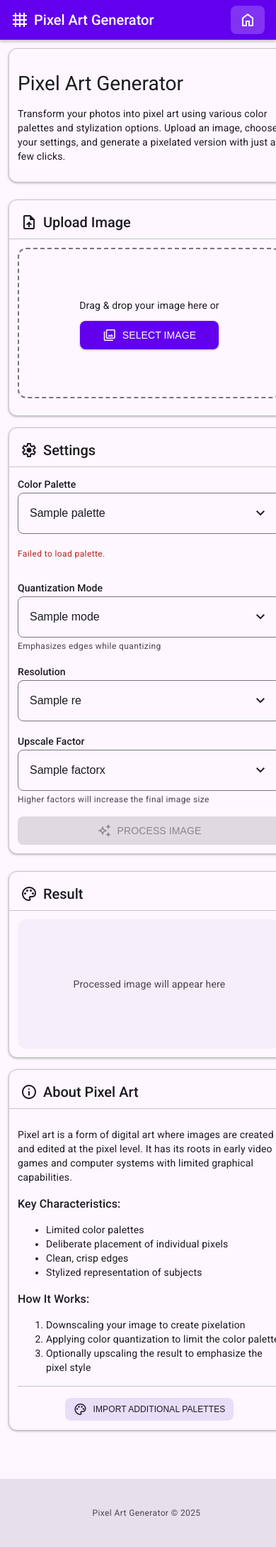
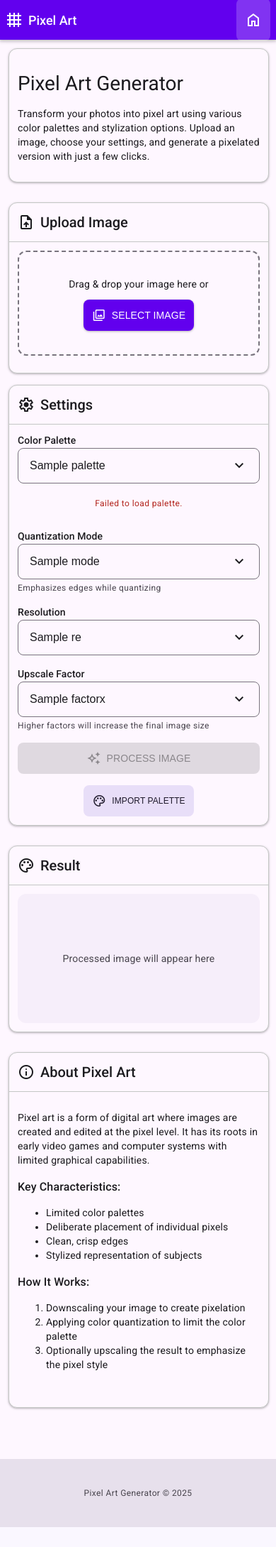
Before and after one commit to thandrich/PixelatorApp, a Flask app: template templates/index.html in a window 390 px wide; the page is wider, and only the part inside the window is pictured. Shown: that part at 71% size. After the commit the page ends 2151 px from the top of that part, so only its background shows below. Run offline with Flask 3, Linux system fonts and the light colour scheme; tables that the repository leaves empty hold one stand-in row (values such as "Sample post"); the template is opened without the code that fills it: values that come from a table or form of the project are taken from there, most other values are stand-ins (such as "Sample title", 1, 10 or a date in 2020).

Commit message:
Improve mobile responsiveness by adding responsive CSS and adjusting layout
Replit-Commit-Author: Agent
Replit-Commit-Session-Id: 17d3269e-bb8a-41a7-87a4-9f9848e5e900
Replit-Commit-Screenshot-Url: https://storage.googleapis.com/screenshot-production-us-central1/94f880d1-6702-4755-87bb-eb26dfe89be1/bc18ac54-f43c-40a3-a5eb-276032f3ac25.jpg

```diff
--- /dev/null
+++ b/static/css/responsive.css
@@ -0,0 +1,290 @@
+/* Responsive overrides for Material Design 3 - Mobile First Approach */
+
+/* Base styles for mobile devices */
+.md-container {
+  padding: var(--md-space-3);
+  width: 100%;
+  box-sizing: border-box;
+}
+
+/* Better handling of small screens */
+@media (max-width: 599px) {
+  body {
+    font-size: 14px;
+  }
+
+  /* Adjust top app bar for mobile */
+  .md-top-app-bar-row {
+    height: 56px;
+    padding: 0 var(--md-space-2);
+  }
+
+  .md-top-app-bar-title {
+    font-size: 1.125rem;
+  }
+
+  /* Make sure cards don't overflow */
+  .md-card {
+    width: 100%;
+    margin-bottom: var(--md-space-3);
+  }
+
+  .md-card-body,
+  .md-card-header {
+    padding: var(--md-space-3);
+  }
+
+  /* Properly stack columns on mobile */
+  .md-grid {
+    margin: 0;
+  }
+
+  .md-grid-col {
+    padding: 0;
+    margin-bottom: var(--md-space-3);
+  }
+
+  /* Adjust dropzone for smaller screens */
+  .md-dropzone {
+    min-height: 120px;
+    padding: var(--md-space-3);
+  }
+
+  /* Fix button sizes */
+  .md-button {
+    min-width: unset;
+    padding: 0 var(--md-space-3);
+  }
+
+  /* Adjust form controls */
+  .md-select-outline,
+  .md-text-field-outline {
+    height: 48px;
+  }
+
+  /* Better modal positioning */
+  .md-modal-dialog {
+    width: 95%;
+    max-width: 100%;
+  }
+}
+
+/* Small tablets and large phones */
+@media (min-width: 600px) and (max-width: 959px) {
+  .md-container {
+    padding: var(--md-space-4);
+  }
+
+  /* Keep some horizontal padding */
+  .md-grid {
+    margin: 0 -6px;
+  }
+
+  .md-grid-col {
+    padding: 0 6px;
+    margin-bottom: var(--md-space-3);
+  }
+}
+
+/* Medium-sized tablets and small laptops */
+@media (min-width: 960px) and (max-width: 1279px) {
+  .md-container {
+    max-width: 940px;
+  }
+}
+
+/* Larger screens */
+@media (min-width: 1280px) {
+  .md-container {
+    max-width: 1140px;
+  }
+}
+
+/* Reusable responsive utilities */
+.md-hide-xs {
+  display: none !important;
+}
+
+@media (min-width: 600px) {
+  .md-hide-xs {
+    display: initial !important;
+  }
+
+  .md-hide-sm-up {
+    display: none !important;
+  }
+}
+
+/* Fix for large content overflow */
+img {
+  max-width: 100%;
+  height: auto;
+}
+
+/* Fix iOS form elements */
+input,
+select,
+textarea {
+  font-size: 16px !important; /* Prevents iOS zoom on focus */
+}
+
+/* Improve tap targets for mobile */
+.md-navigation-link,
+.md-button,
+select,
+input {
+  min-height: 44px; /* Recommended minimum touch target size */
+}
+
+/* Improve mobile scrolling */
+.md-modal-body {
+  max-height: 70vh;
+  overflow-y: auto;
+  -webkit-overflow-scrolling: touch;
+}
+
+/* Fix for devices with notches */
+@supports (padding: max(0px)) {
+  .md-container {
+    padding-left: max(var(--md-space-3), env(safe-area-inset-left));
+    padding-right: max(var(--md-space-3), env(safe-area-inset-right));
+  }
+
+  /* Adjust padding for the top app bar */
+  .md-top-app-bar {
+    padding-top: env(safe-area-inset-top);
+  }
+
+  /* Adjust padding for modal dialogs */
+  .md-modal-dialog {
+    padding-left: max(0px, env(safe-area-inset-left));
+    padding-right: max(0px, env(safe-area-inset-right));
+  }
+}
+
+/* Flex reordering for mobile */
+@media (max-width: 599px) {
+  .md-order-1 { order: 1; }
+  .md-order-2 { order: 2; }
+  .md-order-3 { order: 3; }
+}
+
+/* Fix for hover effects on touch devices */
+@media (hover: none) {
+  .md-button:hover {
+    background-color: initial;
+  }
+
+  .md-card:hover {
+    transform: none;
+  }
+}
+
+/* Responsive utility classes for order, display, and positioning */
+@media (min-width: 600px) {
+  .md-order-md-1 { order: 1 !important; }
+  .md-order-md-2 { order: 2 !important; }
+  .md-order-md-3 { order: 3 !important; }
+
+  .md-d-md-none { display: none !important; }
+  .md-d-md-block { display: block !important; }
+  .md-d-md-flex { display: flex !important; }
+  .md-d-md-inline { display: inline !important; }
+  .md-d-md-inline-block { display: inline-block !important; }
+}
+
+/* Additional utility classes for common screen sizes */
+.md-w-auto { width: auto !important; }
+.md-h-auto { height: auto !important; }
+
+/* Fix for select elements on Safari mobile */
+@supports (-webkit-touch-callout: none) {
+  select,
+  textarea,
+  input {
+    font-size: 16px !important;
+  }
+
+  .md-select-outline {
+    background-color: var(--md-surface);
+  }
+}
+
+/* Improved card and button styles for touch interfaces */
+@media (hover: none) {
+  .md-button {
+    padding-top: 8px;
+    padding-bottom: 8px;
+  }
+
+  .md-card {
+    margin-bottom: 16px;
+  }
+
+  /* Increase tap target sizes */
+  .color-swatch {
+    width: 32px;
+    height: 32px;
+    margin: 3px;
+  }
+}
+
+/* Add touch ripple effect */
+.md-button {
+  position: relative;
+  overflow: hidden;
+}
+
+.md-button:after {
+  content: "";
+  display: block;
+  position: absolute;
+  width: 100%;
+  height: 100%;
+  top: 0;
+  left: 0;
+  pointer-events: none;
+  background-image: radial-gradient(circle, #fff 10%, transparent 10.01%);
+  background-repeat: no-repeat;
+  background-position: 50%;
+  transform: scale(10, 10);
+  opacity: 0;
+  transition: transform .5s, opacity 1s;
+}
+
+.md-button:active:after {
+  transform: scale(0, 0);
+  opacity: .2;
+  transition: 0s;
+}
+
+/* Fix iOS 100vh issue */
+@supports (-webkit-touch-callout: none) {
+  .md-modal {
+    height: -webkit-fill-available;
+  }
+}
+
+/* Improve handling of very small screens */
+@media (max-width: 359px) {
+  html {
+    font-size: 14px;
+  }
+
+  .md-card-title {
+    font-size: 1.1rem;
+  }
+
+  .md-top-app-bar-row {
+    padding: 0 var(--md-space-1);
+  }
+
+  .md-button {
+    padding: 0 var(--md-space-2);
+    font-size: 0.75rem;
+  }
+
+  .md-button .material-symbols-outlined {
+    font-size: 1rem;
+  }
+}
--- a/static/css/style.css
+++ b/static/css/style.css
@@ -228,3 +228,95 @@
 #import-palette-link {
   transition: all var(--md-duration-short) var(--md-easing-standard);
 }
+
+/* Mobile-specific improvements */
+@media (max-width: 599px) {
+  /* Smaller drop area for mobile */
+  .md-dropzone {
+    padding: var(--md-space-3);
+    min-height: 130px;
+  }
+
+  /* Smaller preview size on mobile */
+  #preview img {
+    max-height: 150px;
+  }
+
+  /* Improve touch feedback */
+  .md-button:active {
+    opacity: 0.8;
+  }
+
+  /* Adjust card spacing for mobile */
+  .md-card {
+    margin-bottom: var(--md-space-3);
+  }
+
+  /* Better select dropdown on mobile */
+  .md-select-input {
+    padding-right: 30px; /* Make room for the arrow icon */
+  }
+
+  /* Improved color swatches for mobile */
+  .md-palette-container {
+    justify-content: center;
+  }
+}
+
+/* Improve modal positioning on mobile */
+@media (max-width: 599px) {
+  .md-modal-dialog {
+    margin: var(--md-space-2);
+    max-height: 90vh;
+  }
+
+  .md-modal-body {
+    padding: var(--md-space-3);
+  }
+
+  .md-loading-spinner {
+    width: 36px;
+    height: 36px;
+  }
+}
+
+/* Better focus styles for accessibility */
+.md-button:focus-visible,
+.md-select-input:focus-visible {
+  outline: 2px solid var(--md-primary);
+  outline-offset: 2px;
+}
+
+/* Fix touch delay on mobile */
+* {
+  touch-action: manipulation;
+}
+
+/* Make sure previews are centered */
+#preview, #result-container {
+  display: flex;
+  flex-direction: column;
+  align-items: center;
+  justify-content: center;
+}
+
+/* Add smooth animations for better UX */
+.md-dropzone,
+#preview img,
+.md-button,
+.md-card,
+.color-swatch {
+  transition: all 0.2s ease-in-out;
+}
+
+/* Fix loading modal for mobile */
+@media (max-width: 599px) {
+  #loadingModal .md-button {
+    margin-top: var(--md-space-2);
+    width: 100%;
+  }
+
+  #errorModal .md-button {
+    width: 100%;
+  }
+}
--- a/templates/base.html
+++ b/templates/base.html
@@ -2,7 +2,7 @@
 <html lang="en">
 <head>
     <meta charset="UTF-8">
-    <meta name="viewport" content="width=device-width, initial-scale=1.0">
+    <meta name="viewport" content="width=device-width, initial-scale=1.0, viewport-fit=cover">
     <title>{% block title %}Pixel Art Generator{% endblock %}</title>
 
     <!-- Material Design 3 Resources -->
@@ -11,6 +11,7 @@
     <link rel="stylesheet" href="https://cdnjs.cloudflare.com/ajax/libs/font-awesome/6.4.0/css/all.min.css">
     <link rel="stylesheet" href="{{ url_for('static', filename='css/material.css') }}">
     <link rel="stylesheet" href="{{ url_for('static', filename='css/style.css') }}">
+    <link rel="stylesheet" href="{{ url_for('static', filename='css/responsive.css') }}">
     {% block extra_css %}{% endblock %}
 </head>
 <body>
@@ -21,7 +22,8 @@
                 <section class="md-top-app-bar-section md-top-app-bar-section--align-start">
                     <a class="md-top-app-bar-title" href="/">
                         <span class="material-symbols-outlined md-top-app-bar-icon">grid_4x4</span>
-                        Pixel Art Generator
+                        <span class="md-hide-xs">Pixel Art Generator</span>
+                        <span class="md-hide-sm-up">Pixel Art</span>
                     </a>
                 </section>
                 <section class="md-top-app-bar-section md-top-app-bar-section--align-end">
@@ -30,7 +32,7 @@
                             <li class="md-navigation-item">
                                 <a class="md-navigation-link active" href="/">
                                     <span class="material-symbols-outlined">home</span>
-                                    <span class="md-navigation-text">Home</span>
+                                    <span class="md-navigation-text md-hide-xs">Home</span>
                                 </a>
                             </li>
                         </ul>
--- a/templates/error.html
+++ b/templates/error.html
@@ -12,9 +12,9 @@
                     Error {{ code }}
                 </h2>
             </div>
-            <div class="md-card-body md-p-5">
+            <div class="md-card-body md-p-md-5 md-p-4">
                 <p class="md-text-body-large md-mb-4">{{ error }}</p>
-                <a href="/" class="md-button md-button-filled">
+                <a href="/" class="md-button md-button-filled md-w-100 md-w-md-auto">
                     <span class="material-symbols-outlined">home</span>
                     Return to Home
                 </a>
--- a/templates/index.html
+++ b/templates/index.html
@@ -18,8 +18,31 @@
 </div>
 
 <div class="md-grid">
-    <!-- Left Column - Upload and Settings -->
-    <div class="md-grid-col md-grid-col-12 md-grid-col-md-4">
+    <!-- Result Card (On top for mobile) -->
+    <div class="md-grid-col md-grid-col-12 md-grid-col-md-8 md-order-2 md-order-md-1">
+        <div class="md-card md-shadow-1 md-mb-4">
+            <div class="md-card-header">
+                <h2 class="md-card-title md-d-flex md-align-center">
+                    <span class="material-symbols-outlined md-mr-2">palette</span>
+                    Result
+                </h2>
+            </div>
+            <div class="md-card-body">
+                <div id="result-container" class="md-text-center">
+                    <p class="md-text-body-medium md-text-secondary">Processed image will appear here</p>
+                </div>
+                <div id="download-container" class="md-text-center md-mt-4" style="display: none;">
+                    <a id="download-link" class="md-button md-button-filled" download>
+                        <span class="material-symbols-outlined">download</span>
+                        Download Image
+                    </a>
+                </div>
+            </div>
+        </div>
+    </div>
+
+    <!-- Left Column - Upload and Settings (First for mobile) -->
+    <div class="md-grid-col md-grid-col-12 md-grid-col-md-4 md-order-1 md-order-md-2">
         <!-- Upload Card -->
         <div class="md-card md-shadow-1 md-mb-4">
             <div class="md-card-header">
@@ -119,35 +142,21 @@
                         <span class="material-symbols-outlined">auto_awesome</span>
                         Process Image
                     </button>
+
+                    <!-- Import Palette (Mobile position) -->
+                    <div class="md-text-center md-mt-4 md-d-block md-d-md-none">
+                        <button id="import-palette-link-mobile" class="md-button md-button-tonal md-button-small">
+                            <span class="material-symbols-outlined">color_lens</span>
+                            Import Palette
+                        </button>
+                    </div>
                 </form>
             </div>
         </div>
     </div>
 
-    <!-- Right Column - Result and Info -->
-    <div class="md-grid-col md-grid-col-12 md-grid-col-md-8">
-        <!-- Result Card -->
-        <div class="md-card md-shadow-1 md-mb-4">
-            <div class="md-card-header">
-                <h2 class="md-card-title md-d-flex md-align-center">
-                    <span class="material-symbols-outlined md-mr-2">palette</span>
-                    Result
-                </h2>
-            </div>
-            <div class="md-card-body">
-                <div id="result-container" class="md-text-center">
-                    <p class="md-text-body-medium md-text-secondary">Processed image will appear here</p>
-                </div>
-                <div id="download-container" class="md-text-center md-mt-4" style="display: none;">
-                    <a id="download-link" class="md-button md-button-filled" download>
-                        <span class="material-symbols-outlined">download</span>
-                        Download Image
-                    </a>
-                </div>
-            </div>
-        </div>
-
     <!-- About Card -->
+    <div class="md-grid-col md-grid-col-12 md-order-3">
         <div class="md-card md-shadow-1">
             <div class="md-card-header">
                 <h2 class="md-card-title md-d-flex md-align-center">
@@ -156,6 +165,8 @@
                 </h2>
             </div>
             <div class="md-card-body">
+                <div class="md-grid">
+                    <div class="md-grid-col md-grid-col-12 md-grid-col-md-8">
                         <p class="md-text-body-medium">
                             Pixel art is a form of digital art where images are created and edited at the pixel level.
                             It has its roots in early video games and computer systems with limited graphical capabilities.
@@ -175,15 +186,17 @@
                             <li>Applying color quantization to limit the color palette</li>
                             <li>Optionally upscaling the result to emphasize the pixel style</li>
                         </ol>
+                    </div>
 
-                <div class="md-divider"></div>
-
-                <div class="md-text-center">
-                    <button id="import-palette-link" class="md-button md-button-tonal md-button-small">
+                    <div class="md-grid-col md-grid-col-12 md-grid-col-md-4 md-d-flex md-align-center md-justify-center">
+                        <div class="md-hide-xs md-text-center">
+                            <button id="import-palette-link" class="md-button md-button-tonal">
                                 <span class="material-symbols-outlined">color_lens</span>
                                 Import Additional Palettes
                             </button>
                             <input type="file" id="import-palette-file" accept=".hex,.txt" class="md-d-none">
+                        </div>
+                    </div>
                 </div>
             </div>
         </div>
@@ -234,5 +247,18 @@
     window.serverData = {
         quantizationModes: {{ quantization_modes|tojson }}
     };
+
+    // Set up mobile import palette button
+    document.addEventListener('DOMContentLoaded', function() {
+        const mobileImportBtn = document.getElementById('import-palette-link-mobile');
+        const importPaletteInput = document.getElementById('import-palette-file');
+
+        if (mobileImportBtn && importPaletteInput) {
+            mobileImportBtn.addEventListener('click', function(e) {
+                e.preventDefault();
+                importPaletteInput.click();
+            });
+        }
+    });
 </script>
 {% endblock %}
```
Lines whose indentation alone changed are shown as unchanged.
